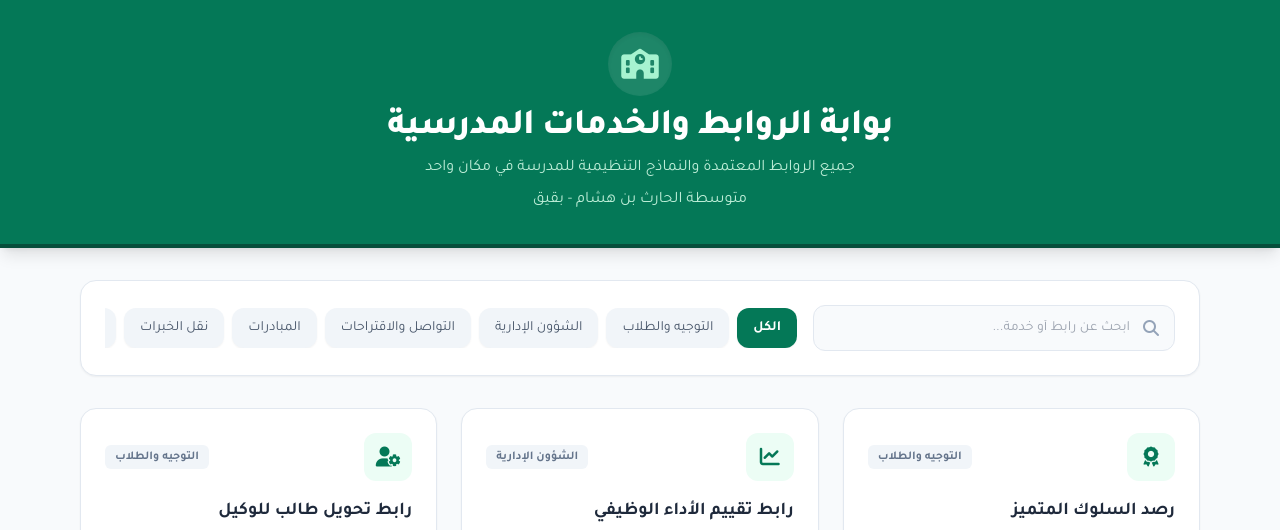
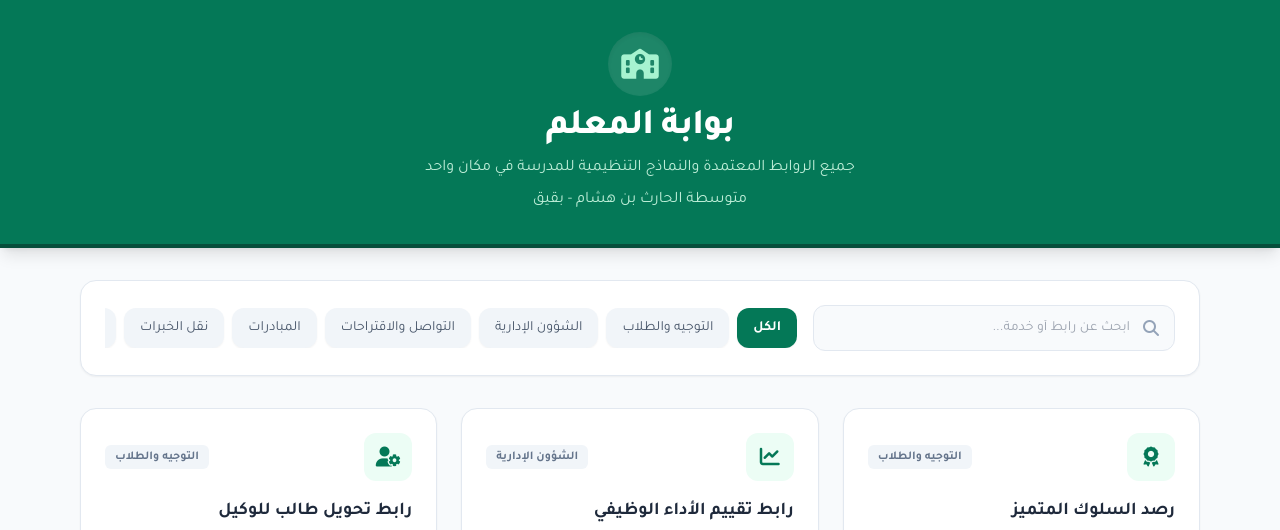
Before and after one commit to saeeda114-beep/links, a plain HTML site: page index.html in a window 1280 px wide. Shown: the top 530 px of the page. Drawn offline with nearby package versions, Linux system fonts and the light colour scheme.

Commit message:
Change heading text from 'بوابة الروابط والخدمات المدرسية' to 'بوابة المعلم'

```diff
--- a/index.html
+++ b/index.html
@@ -22,7 +22,7 @@
             <div class="inline-flex items-center justify-center w-16 h-16 bg-white/10 rounded-full mb-3 shadow-inner">
                 <i class="fa-solid fa-school text-3xl text-emerald-200"></i>
             </div>
-            <h1 class="text-3xl md:text-4xl font-extrabold tracking-tight">بوابة الروابط والخدمات المدرسية</h1>
+            <h1 class="text-3xl md:text-4xl font-extrabold tracking-tight">بوابة المعلم</h1>
             <p class="text-emerald-100 text-sm md:text-base mt-2 max-w-xl mx-auto opacity-90">
                 جميع الروابط المعتمدة والنماذج التنظيمية للمدرسة في مكان واحد
             </p>
```
